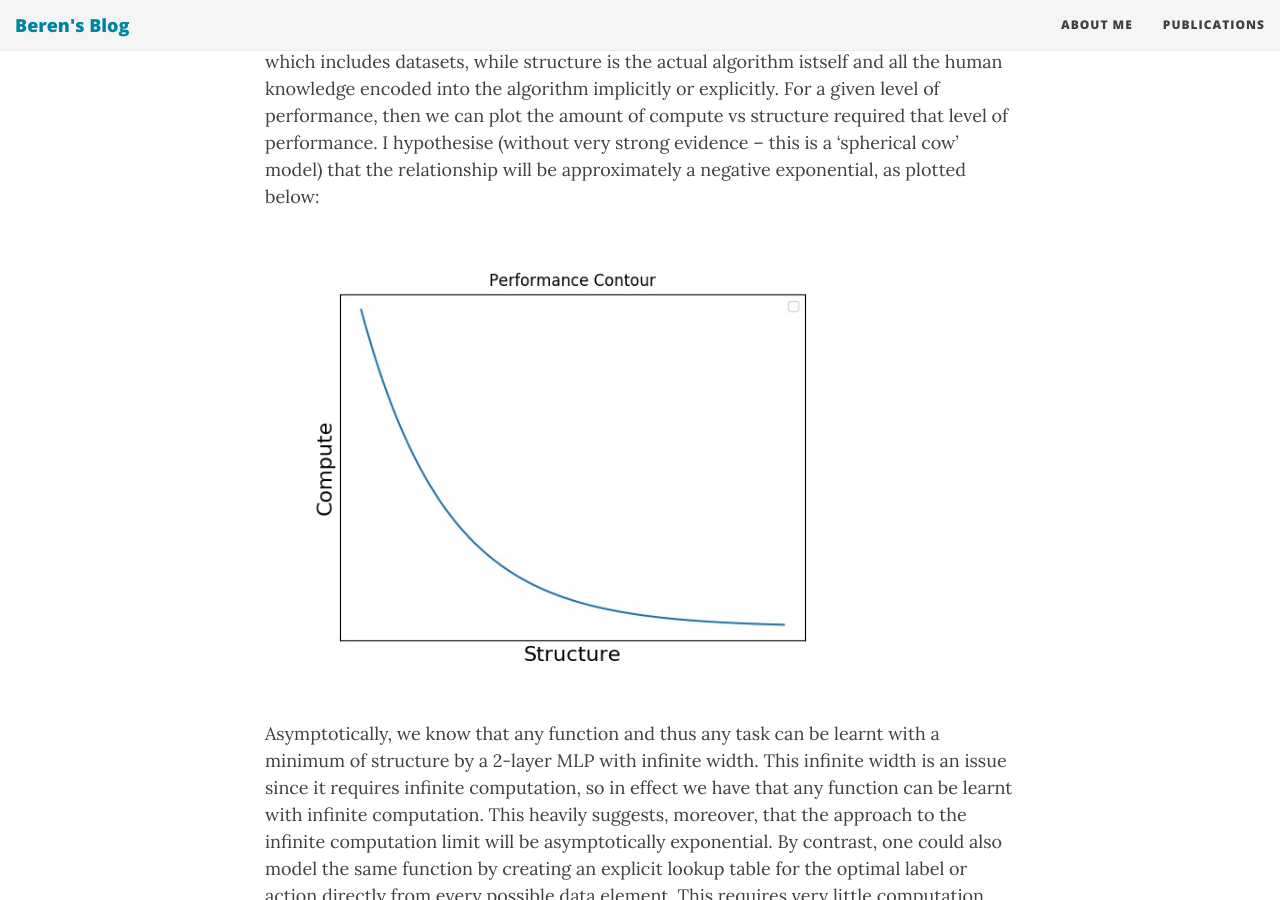
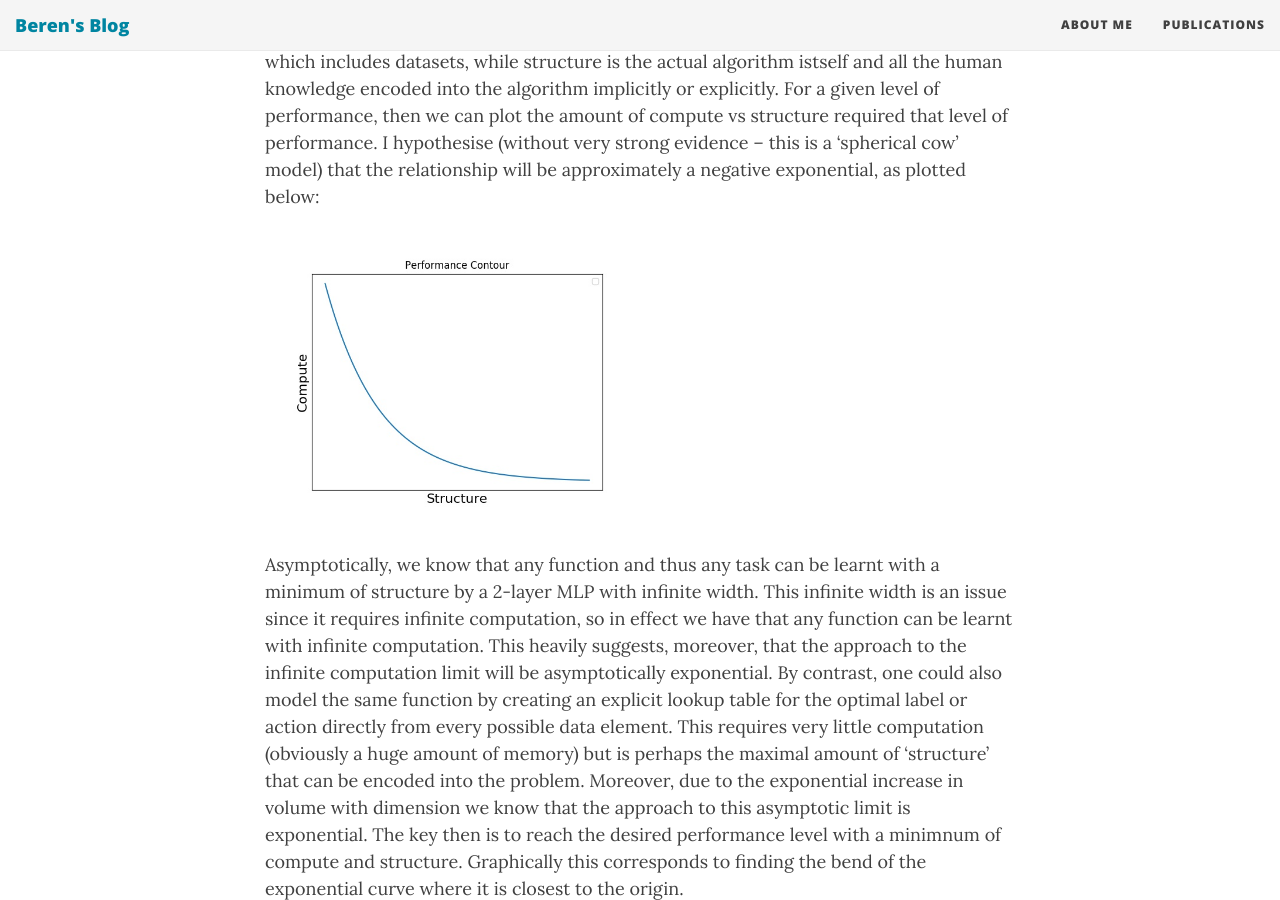
Before and after one commit to BerenMillidge/BerenMillidge.github.io, a Jekyll site: the page built from _posts/2020-07-13-Reflections-On-The-Bitter-Lesson.md, in a window 1280 px wide and 900 px high, scrolled down 2048 px. Built offline with Jekyll 4.4.1, drawn with Linux system fonts in a browser that asks for light colours; nearby versions of some CDN libraries; formulas are drawn with MathJax 3.

Commit message:
Update 2020-07-13-Reflections-On-The-Bitter-Lesson.md

```diff
--- a/_posts/2020-07-13-Reflections-On-The-Bitter-Lesson.md
+++ b/_posts/2020-07-13-Reflections-On-The-Bitter-Lesson.md
@@ -25,7 +25,7 @@
 Let's take a step back and look at this in more detail. We propose a simple model where the performance of an AI algorithm depends on two quantitites -- 'compute' and 'structure', where compute is all the computationsl resources used by the algorithm, which includes datasets, while structure is the actual algorithm istself and all the human knowledge encoded into the algorithm implicitly or explicitly.
 For a given level of performance, then we can plot the amount of compute vs structure required that level of performance. I hypothesise (without very strong evidence -- this is a 'spherical cow' model) that the relationship will be approximately a negative exponential, as plotted below:
 
-<figure style="width: 600px"> <img src="{{ site.url }}{{ site.baseurl }}/assets/figures/bitter_lesson_1.jpg"> </figure>
+<figure style="width: 50%"> <img src="{{ site.url }}{{ site.baseurl }}/assets/figures/bitter_lesson_1.jpg"> </figure>
 
 Asymptotically, we know that any function and thus any task can be learnt with a minimum of structure by a 2-layer MLP with infinite width. This infinite width is an issue since it requires infinite computation,
 so in effect we have that any function can be learnt with infinite computation. This heavily suggests, moreover, that the approach to the infinite computation limit will be asymptotically exponential. By contrast, one could also model the same function by creating an explicit lookup table for the optimal label or action
@@ -34,7 +34,7 @@
 
 Moreover, we can also think about the effects of holding either computation or structure constant and varying the other while plotting the effects on performance. Again I suspect that these will be asymptoting exponential curves as below,
 
-<figure style="width: 600px"> <img src="{{ site.url }}{{ site.baseurl }}/assets/figures/bitter_lesson_2.jpg"> </figure>
+<figure style="width: 50%"> <img src="{{ site.url }}{{ site.baseurl }}/assets/figures/bitter_lesson_2.jpg"> </figure>
 
 
 Again I lack hard evidence for this, but the shape of this curve derives directly from the common microeconomic assumption of diminishing marginal benefit, which is a good general rule to have as a prior. Although structure is hard to explicitly measure and vary, compute is relatively easy and so there is some evidence that we observe exactly this declining marginal benefit of computation on performance for very large AI models.
```
